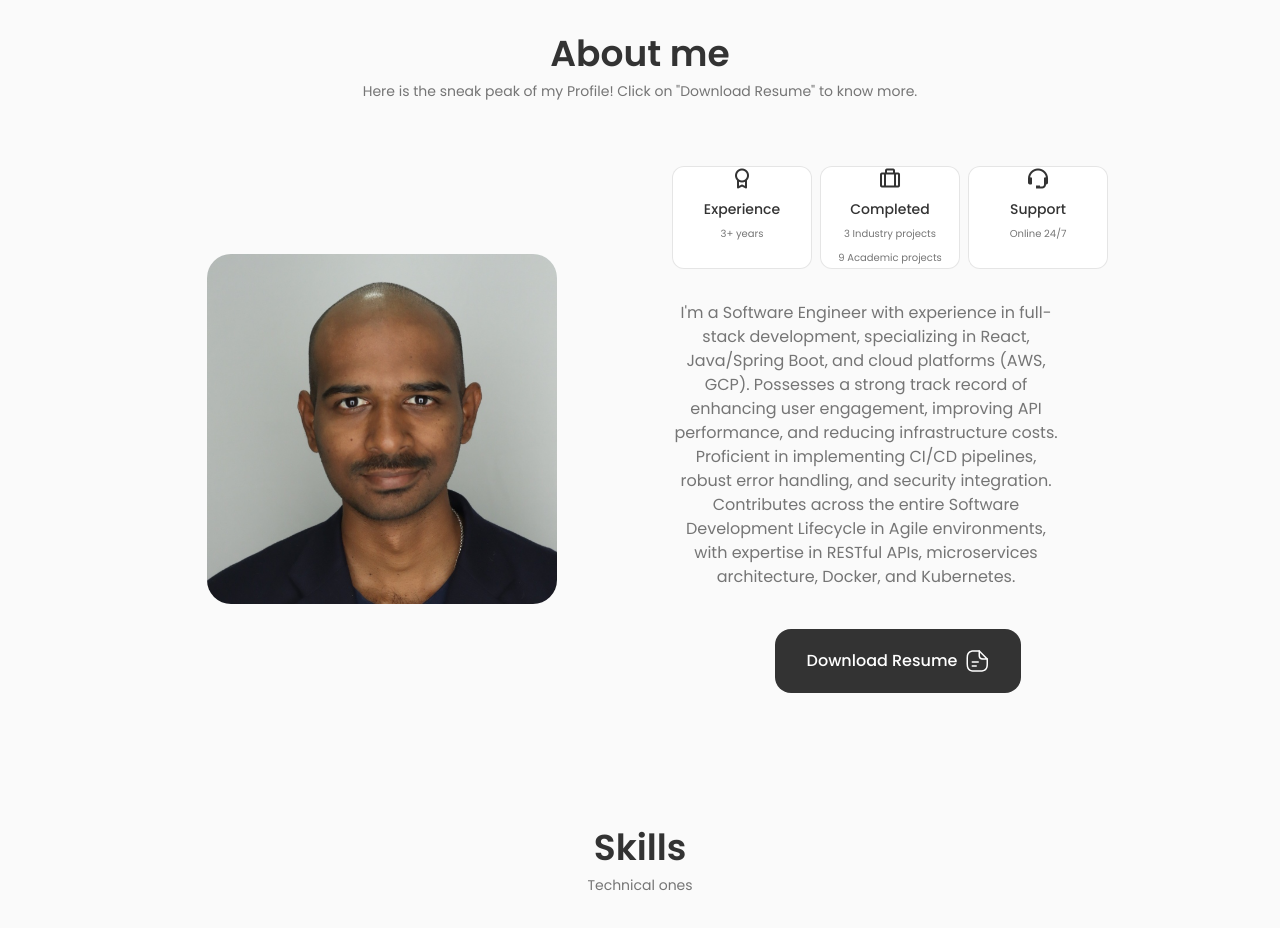
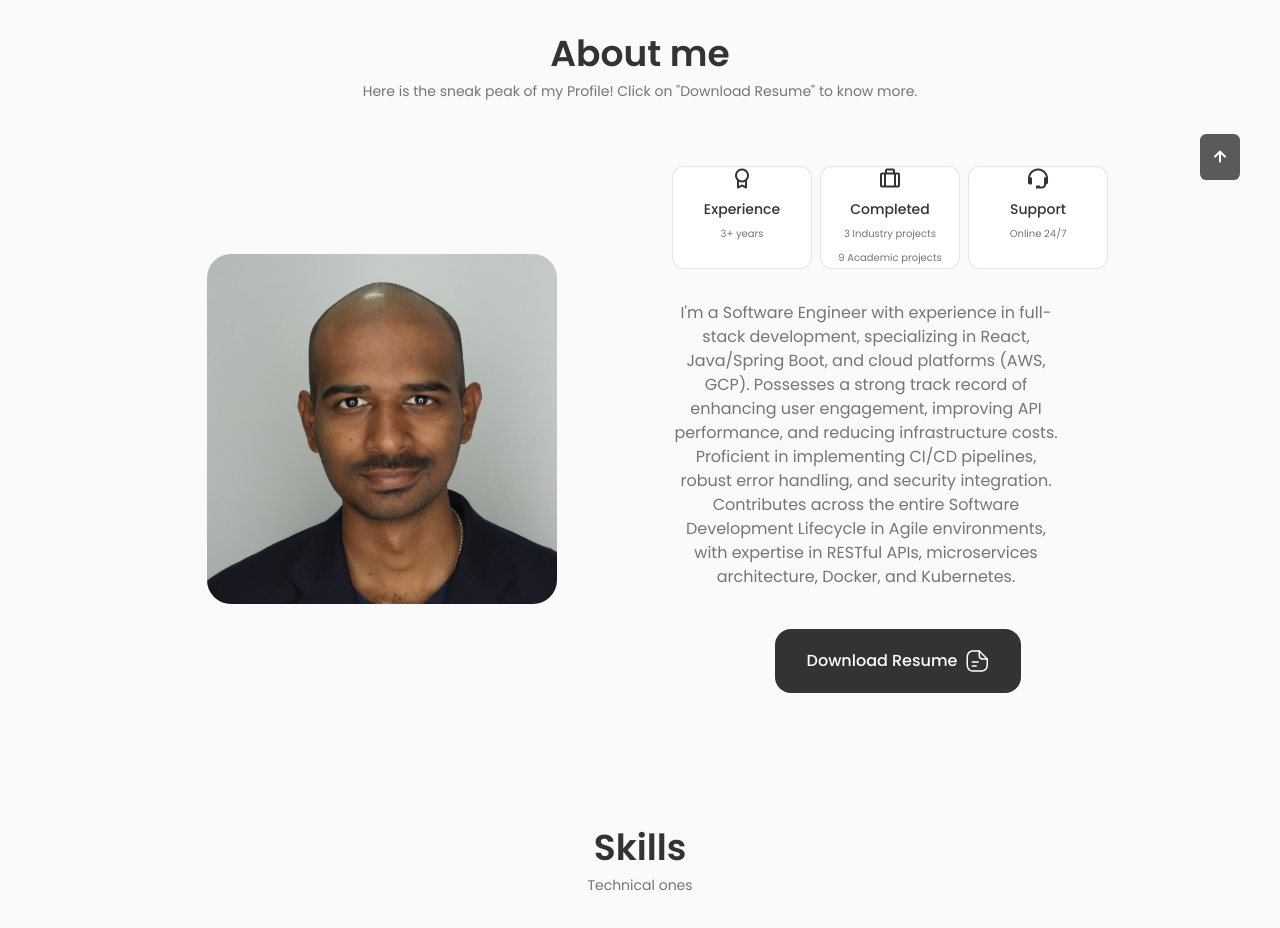
Before and after one commit to Sairam-9999/BioDataPrj, a React (Vite) app: page / in a window 1280 px wide. Shown: the part 780-1708 px from the top of the page. Built offline with nearby package versions, Linux system fonts and the light colour scheme.

Commit message:
Stage 10

```diff
--- a/src/App.jsx
+++ b/src/App.jsx
@@ -8,6 +8,7 @@
 import Timeline from './components/timeline/Timeline'
 import Contact from './components/contact/Contact'
 import Footer from './components/footer/Footer'
+import ScrollUp from './components/scrollup/ScrollUp'
 
 function App() {
 
@@ -24,6 +25,7 @@
         <Contact />
       </main>
       <Footer />
+      <ScrollUp />
     </>
   )
 }
--- /dev/null
+++ b/src/components/scrollup/ScrollUp.css
@@ -0,0 +1,25 @@
+.scrollup {
+    position: fixed;
+    bottom: -20%;
+    right: 2.5rem;
+    background-color: var(--title-color);
+    opacity: 0.8;
+    padding: 0.3rem 0.5rem;
+    border-radius: 0.4rem;
+    z-index: var(--z-tooltip);
+    transition: 0.4s;
+}
+
+.scrollup__icon {
+    font-size: 1.5rem;
+    color: var(--container-color);
+}
+
+.scrollup:hover {
+    background-color: var(--title-color-dark);
+}
+
+/*Show Scroll*/
+.show-scroll {
+    bottom: 3rem;
+}
--- /dev/null
+++ b/src/components/scrollup/ScrollUp.jsx
@@ -0,0 +1,19 @@
+import React from 'react'
+import './Scrollup.css'
+
+function ScrollUp() {
+
+    window.addEventListener('scroll', function() {
+        const scrollUp = document.querySelector('.scrollup');
+        if (this.scrollY >= 560) scrollUp.classList.add('show-scroll');
+        else scrollUp.classList.remove('show-scroll');
+    })
+
+  return (
+    <a href="#" className="scrollup">
+        <i className="uil uil-arrow-up scrollup__icon"></i>
+    </a>
+  )
+}
+
+export default ScrollUp;
```
